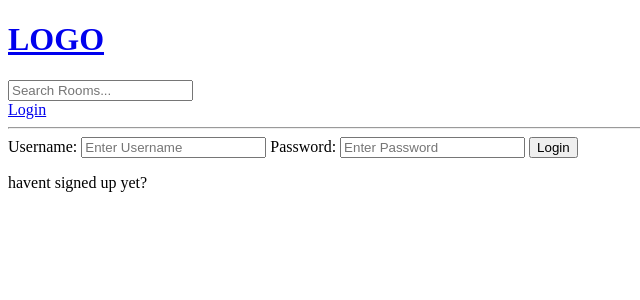
After one commit to YouChengChung/Django_Chatroom_with_ChatGPT_Chatbot, a Django app: page /login/ in a window 1280 px wide. The commit adds this page. Shown: the top 300 px of the page, without its empty margins (0-640 px from the left). Run offline with Django 4.2, Linux system fonts and the light colour scheme.

Commit message:
login/logout/flask message

```diff
--- /dev/null
+++ b/base/templates/base/login_register.html
@@ -0,0 +1,38 @@
+{% extends 'main.html' %}
+
+{% block content %}
+
+
+<!-- {% if page == 'login' %} -->
+<div>
+    <form method="POST" action="">
+        {% csrf_token %}
+
+        <label>Username:</label>
+        <input type="text" name="username" placeholder="Enter Username" />
+
+        <label>Password:</label>
+        <input type="password" name="password" placeholder="Enter Password" />
+
+        <input type="submit" value="Login" />
+    </form>
+
+    <p>havent signed up yet?</p>
+
+
+</div>
+<!--
+{% else %}
+
+<div>
+    <form method="POST" action="">
+        {% csrf_token %}
+        {{form.as_p}}
+        <input type="submit" value="Register" />
+    </form>
+    <p>Already signed up yet?</p>
+    <a href="{% url 'login' %}">Login</a>
+</div>
+{% endif %} -->
+
+{% endblock content %}
--- a/base/urls.py
+++ b/base/urls.py
@@ -3,6 +3,9 @@ from . import views
 
 
 urlpatterns = [
+    path('login/', views.loginPage, name="login"),
+    path('logout/', views.logoutUser, name="logout"),
+
     path('', views.home, name="home"),
     path('room/<str:pk>/', views.room, name="room"),
 
--- a/base/views.py
+++ b/base/views.py
@@ -1,9 +1,10 @@
 from django.shortcuts import render, redirect
 #from django.http import HttpResponse
-#from django.contrib import messages
+from django.contrib import messages #login時的error message
 #from django.contrib.auth.decorators import login_required
 from django.db.models import Q
-#from django.contrib.auth import authenticate, login, logout
+from django.contrib.auth.models import User
+from django.contrib.auth import authenticate, login, logout
 from .models import Room,Topic
 from .forms import RoomForm #, UserForm, MyUserCreationForm
 # Create your views here.
@@ -13,6 +14,38 @@ from .forms import RoomForm #, UserForm, MyUserCreationForm
 #     {'id': 2, 'name': 'Design with me'},
 #     {'id': 3, 'name': 'Frontend developers'},
 # ]
+
+
+def loginPage(request):
+    page = 'login'
+    # if request.user.is_authenticated:
+    #     return redirect('home')
+
+    if request.method == 'POST':
+        username = request.POST.get('username')
+        email = request.POST.get('email')
+        password = request.POST.get('password')
+
+        try: #確認 user存在
+            user = User.objects.get(username=username)
+        except:
+            messages.error(request, 'User does not exist') #Flash message
+
+        user = authenticate(request, username=username, password=password)
+
+        if user is not None:
+            login(request, user)
+            return redirect('home')
+        else:
+            messages.error(request, 'Username OR password does not exit') #Flash message
+
+    context = {'page': page}
+    return render(request, 'base/login_register.html', context)
+
+
+def logoutUser(request):
+    logout(request)
+    return redirect('home')
 
 
 def home(request):
--- a/templates/main.html
+++ b/templates/main.html
@@ -14,13 +14,13 @@
 
     {% include 'navbar.html' %}
 
-    <!-- {% if messages %}
+    {% if messages %}
     <ul class="messages">
         {% for message in messages %}
         <li>{{ message }}</li>
         {% endfor %}
     </ul>
-    {% endif %} -->
+    {% endif %}
 
     {% block content %}
 
--- a/templates/navbar.html
+++ b/templates/navbar.html
@@ -6,4 +6,12 @@
     <input type="text" name="q" placeholder="Search Rooms..."/>
 </form>
 
+
+{% if request.user.is_authenticated %}
+<a href="{% url 'logout' %}">Logout</a>
+{% else %}
+<a href="{% url 'login' %}">Login</a>
+{% endif %}
+
+
 <hr>
```
Also changed, not shown: db.sqlite3.
